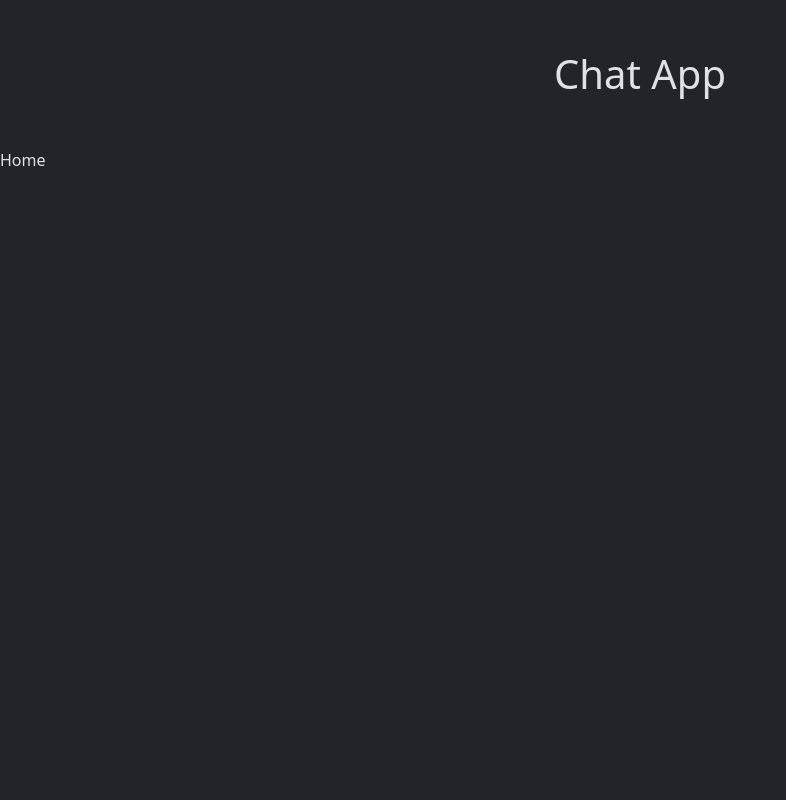
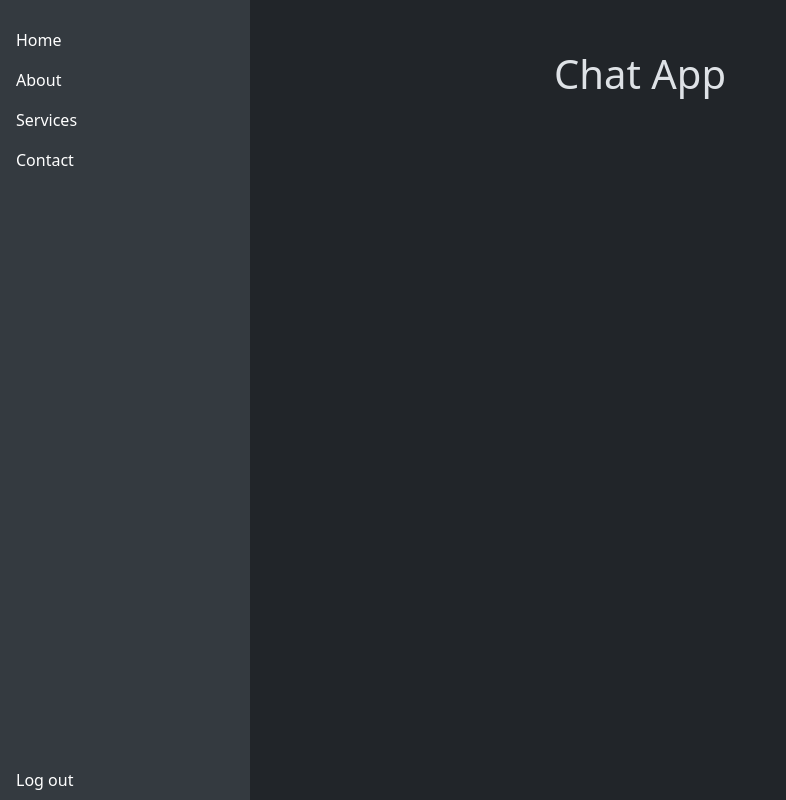
Before and after one commit to samarthk2402/Chat-App, a React (Vite) app in the folder frontend/: page / in a window 1280 px wide. Shown: the whole page, without its empty margins (0-786 px from the left). Built offline with nearby package versions, Linux system fonts and the light colour scheme; sample sign-in values are in the browser's storage.

Commit message:
Added login

```diff
--- a/frontend/src/App.jsx
+++ b/frontend/src/App.jsx
@@ -1,7 +1,7 @@
 import { useState } from "react";
 import "./App.css";
 import { Container } from "react-bootstrap";
-import { Routes, Route, Link, BrowserRouter } from "react-router-dom";
+import { Routes, Route, useNavigate, BrowserRouter } from "react-router-dom";
 import ProtectedRoute from "./components/ProtectedRoute";
 import Home from "./pages/Home";
 import Signup from "./pages/Signup";
--- a/frontend/src/components/CredentialsForm.jsx
+++ b/frontend/src/components/CredentialsForm.jsx
@@ -59,7 +59,37 @@ const CredentialsForm = ({ root, method }) => {
     }
   };
 
-  const handleLogin = async (e) => {};
+  const handleLogin = async (e) => {
+    e.preventDefault();
+
+    const options = {
+      method: "POST",
+      headers: {
+        "Content-Type": "application/json",
+      },
+      body: JSON.stringify({
+        username: username,
+        password: password,
+      }),
+    };
+
+    try {
+      const res = await fetch(apiUrl + "/token/", options);
+      if (res.ok) {
+        const token = await res.json();
+        localStorage.setItem("ACCESS_TOKEN", token.access);
+        localStorage.setItem("REFRESH_TOKEN", token.refresh);
+        navigate("/");
+      } else if (res.status === 401) {
+        window.alert("Invalid login credentials!");
+      } else {
+        const error = await res.json();
+        console.log(error);
+      }
+    } catch (error) {
+      console.log(error);
+    }
+  };
 
   return (
     <Container style={{ maxWidth: "300px" }}>
@@ -72,6 +102,8 @@ const CredentialsForm = ({ root, method }) => {
           <h3 style={{ marginBottom: "20px", textAlign: "center" }}>
             {method === "login" ? "Log In" : "Create an account"}
           </h3>
+
+          {method === "signup" && (
             <Form.Group className="mb-3" controlId="formBasicEmail">
               <Form.Label>Email address</Form.Label>
               <Form.Control
@@ -80,6 +112,7 @@ const CredentialsForm = ({ root, method }) => {
                 onChange={(e) => setEmail(e.target.value)}
               />
             </Form.Group>
+          )}
 
           <Form.Group className="mb-3" controlId="username">
             <Form.Label>Username</Form.Label>
--- a/frontend/src/components/ProtectedRoute.jsx
+++ b/frontend/src/components/ProtectedRoute.jsx
@@ -9,7 +9,7 @@ const ProtectedRoute = ({ children }) => {
 
   const navigate = useNavigate();
 
-  const refreshToken = () => {
+  const refreshToken = async () => {
     const options = {
       method: "POST",
       headers: {
@@ -20,21 +20,25 @@ const ProtectedRoute = ({ children }) => {
       }),
     };
 
-    fetch(apiUrl + "/token/refresh", options)
-      .then((res) => {
-        if (res.ok) {
-          setAuthenticated(true);
-        } else {
-          window.alert("Error refreshing access token...");
-        }
-      })
-      .catch((err) => console.log(err));
+    try {
+      const res = await fetch(apiUrl + "/token/refresh/", options);
+      const data = await res.json();
+      localStorage.setItem("ACCESS_TOKEN", data.access);
+      const decoded = jwtDecode(data.access);
+      setAuthenticated(true);
+      console.log(
+        "Access token successfully refreshed and will expire at " +
+          new Date(decoded.exp * 1000)
+      );
+    } catch (error) {
+      console.log(error);
+    }
   };
 
   const authenticate = () => {
     const access = localStorage.getItem("ACCESS_TOKEN");
 
-    if (access != null) {
+    try {
       const decoded = jwtDecode(access);
       if (Date.now() >= decoded.exp * 1000) {
         console.log("token expired! refreshing token...");
@@ -42,7 +46,8 @@ const ProtectedRoute = ({ children }) => {
       } else {
         setAuthenticated(true);
       }
-    } else {
+    } catch {
+      console.log("no access token");
       setAuthenticated(false);
       navigate("/signup");
     }
--- a/frontend/src/pages/Home.jsx
+++ b/frontend/src/pages/Home.jsx
@@ -1,7 +1,45 @@
 import React from "react";
+import { useNavigate } from "react-router-dom";
+import { Nav, Container } from "react-bootstrap";
+import "../styles/Navbar.css";
 
 const Home = () => {
-  return <div>Home</div>;
+  const navigate = useNavigate();
+
+  const logout = () => {
+    localStorage.setItem("ACCESS_TOKEN", null);
+    localStorage.setItem("REFRESH_TOKEN", null);
+    navigate("/login");
+  };
+
+  return (
+    <>
+      <Nav className="flex-column vertical-nav">
+        <Nav.Link href="#" className="text-white">
+          Home
+        </Nav.Link>
+        <Nav.Link href="#" className="text-white">
+          About
+        </Nav.Link>
+        <Nav.Link href="#" className="text-white">
+          Services
+        </Nav.Link>
+        <Nav.Link href="#" className="text-white">
+          Contact
+        </Nav.Link>
+        <Nav.Link
+          href="#"
+          className="text-white mt-auto logout-link"
+          onClick={logout}
+        >
+          Log out
+        </Nav.Link>
+      </Nav>
+      <Container>
+        <h1>Home</h1>
+      </Container>
+    </>
+  );
 };
 
 export default Home;
--- a/frontend/src/pages/Login.jsx
+++ b/frontend/src/pages/Login.jsx
@@ -1,7 +1,8 @@
 import React from "react";
+import CredentialsForm from "../components/CredentialsForm";
 
 const Login = () => {
-  return <div>Login</div>;
+  return <CredentialsForm method={"login"} />;
 };
 
 export default Login;
--- a/frontend/src/pages/Signup.jsx
+++ b/frontend/src/pages/Signup.jsx
@@ -2,7 +2,7 @@ import React from "react";
 import CredentialsForm from "../components/CredentialsForm";
 
 const Signup = () => {
-  return <CredentialsForm />;
+  return <CredentialsForm method={"signup"} />;
 };
 
 export default Signup;
--- /dev/null
+++ b/frontend/src/styles/Navbar.css
@@ -0,0 +1,28 @@
+.vertical-nav {
+  width: 250px;
+  height: 100vh;
+  position: absolute; /* Change to absolute */
+  top: 0;
+  left: 0;
+  background-color: #343a40;
+  padding-top: 20px;
+  display: flex;
+  flex-direction: column;
+}
+
+.vertical-nav .nav-link {
+  color: #fff;
+}
+
+.logout-link {
+  margin-top: auto;
+  color: #fff;
+}
+
+.vertical-nav .logout-link:hover {
+  background-color: rgba(255, 0, 0, 0.409) !important;
+}
+
+.vertical-nav .nav-link:hover {
+  background-color: #495057;
+}
```
Also changed, not shown: 2 other files (tests, documents, lock files or other folders). Lines whose indentation alone changed are shown as unchanged.
